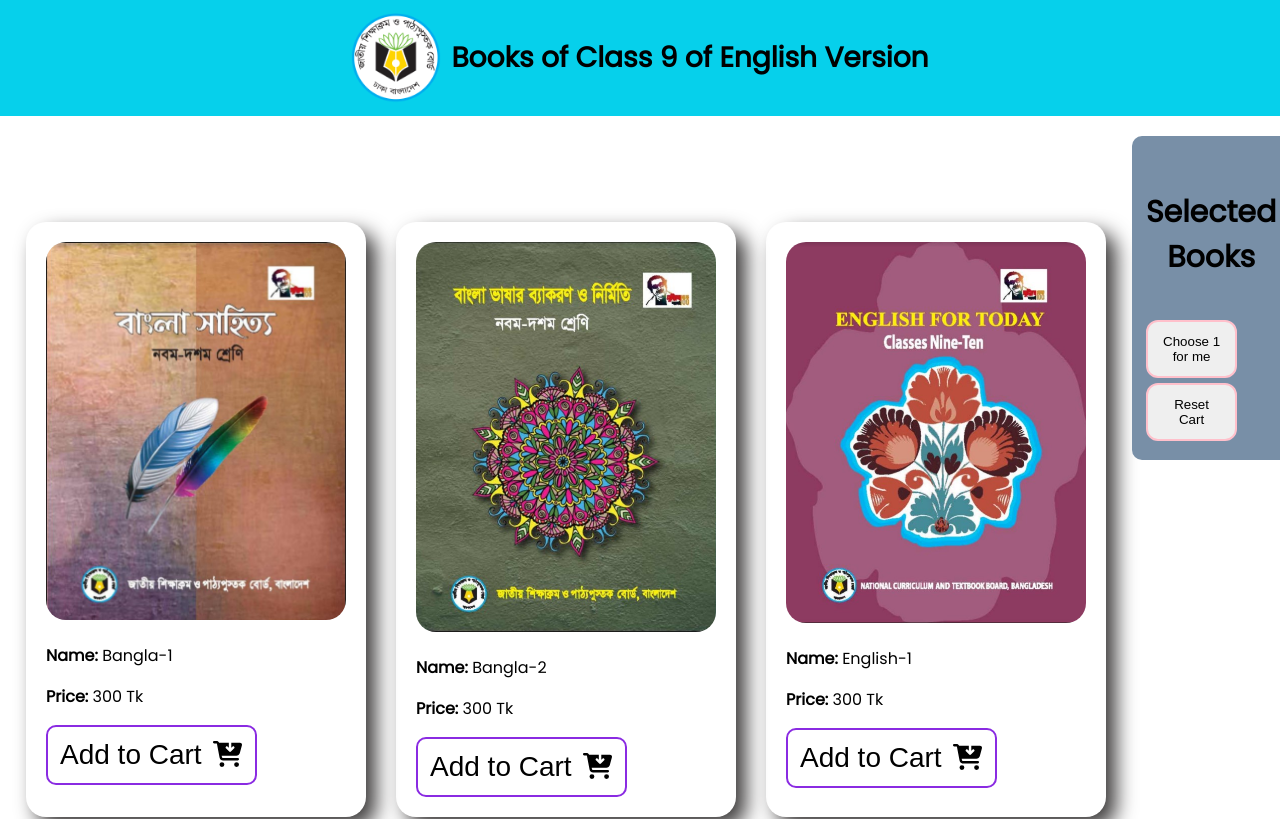
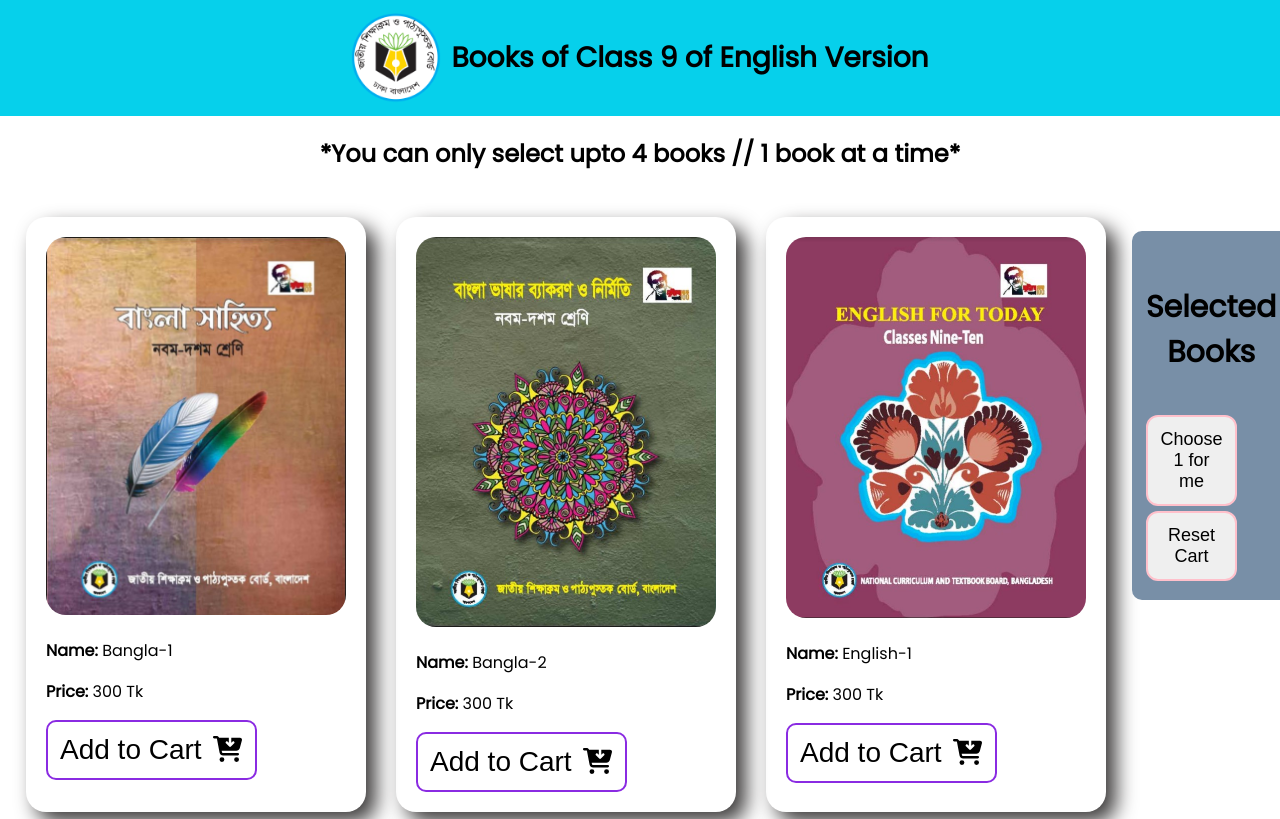
Before and after one commit to AshrafulIslam5/Assignment-8, a React (Create React App) app: page / in a window 1280 px wide. Shown: the top 819 px of the page. Built offline with nearby package versions, Linux system fonts and the light colour scheme.

Commit message:
done assignment will add a few comments to understand the code and answer the questions using another component!!

```diff
--- a/src/App.css
+++ b/src/App.css
@@ -4,3 +4,7 @@
 {
     font-family: 'Poppins', sans-serif;
 }
+.App h2
+{
+    text-align: center;
+}
--- a/src/App.js
+++ b/src/App.js
@@ -6,6 +6,7 @@ function App() {
   return (
     <div className="App">
       <Header></Header>
+      <h2>*You can only select upto 4 books // 1 book at a time*</h2>
       <Page></Page>
     </div>
   );
--- a/src/components/Cart/Cart.css
+++ b/src/components/Cart/Cart.css
@@ -2,7 +2,7 @@
 {
     position: sticky;
     top: 0;
-    margin-top: 20px;
+    margin-top: 40px;
     padding: 14px;
     border-radius: 10px;
     border-top-right-radius: 0px;
@@ -33,3 +33,7 @@
     flex-direction: column;
     width: 70%;
 }
+.cart .btns .btn
+{
+    font-size: 18px;
+}
--- a/src/components/Cart/Cart.js
+++ b/src/components/Cart/Cart.js
@@ -2,7 +2,7 @@ import React from 'react';
 import CartProduct from '../Cart-Product/CartProduct';
 import './Cart.css';
 
-const Cart = ({ cart, clearCart }) => {
+const Cart = ({ cart, clearCart, chooseOne }) => {
     return (
         <div className='cart'>
             <h4>Selected Books</h4>
@@ -12,8 +12,8 @@ const Cart = ({ cart, clearCart }) => {
                 }
             </div>
             <div className='btns'>
-                <button>Choose 1 for me</button>
-                <button onClick={clearCart}>Reset Cart</button>
+                <button className='btn'  onClick={chooseOne}>Choose 1 for me</button>
+                <button className='btn' onClick={clearCart}>Reset Cart</button>
             </div>
         </div>
     );
--- a/src/components/Page/Page.css
+++ b/src/components/Page/Page.css
@@ -9,6 +9,5 @@
     justify-items: center;
     grid-template-columns: repeat(3, 1fr);
     gap: 30px;
-    margin-top: 80px;
     padding: 26px;
 }
--- a/src/components/Page/Page.js
+++ b/src/components/Page/Page.js
@@ -16,10 +16,18 @@ const Page = () => {
     const addToCart = (selectedProduct) => {
         let newCart = [];
         newCart = [...cart, selectedProduct];
-        // if an item exists.. it cannot be added again
-        const exist = cart.find(product => product.id === selectedProduct.id);
-        if (exist) {
+        if (cart.length === 4) {
+            cart.slice(1, 4);
+            // added alert cuz i didn't had much time.....sorry
+            alert('Sorry no more than 4');
             newCart = [...cart];
+        }
+        else {
+            // if an item exists.. it cannot be added again
+            const exist = cart.find(product => product.id === selectedProduct.id);
+            if (exist) {
+                newCart = [...cart];
+            }
         }
         setCart(newCart);
     }
@@ -29,6 +37,18 @@ const Page = () => {
         setCart(newCart)
     }
 
+    const chooseOne = () => {
+        if (cart.length === 0) {
+            // added alert cuz i didn't had much time.....sorry
+            alert('Add Something Please')
+        }
+        else {
+            const choosen = [Math.floor(Math.random(4) * cart.length)];
+            // made it an array because the development process was for the cart to be an array :)
+            const choosenArr = [cart[choosen]];
+            setCart(choosenArr);
+        }
+    }
     return (
         <div className='page'>
             <div className='products-container'>
@@ -41,7 +61,7 @@ const Page = () => {
                 }
             </div>
             <div className='cart-container'>
-                <Cart cart={cart} clearCart={clearCart}></Cart>
+                <Cart cart={cart} clearCart={clearCart} chooseOne={chooseOne}></Cart>
             </div>
         </div>
     );
```
